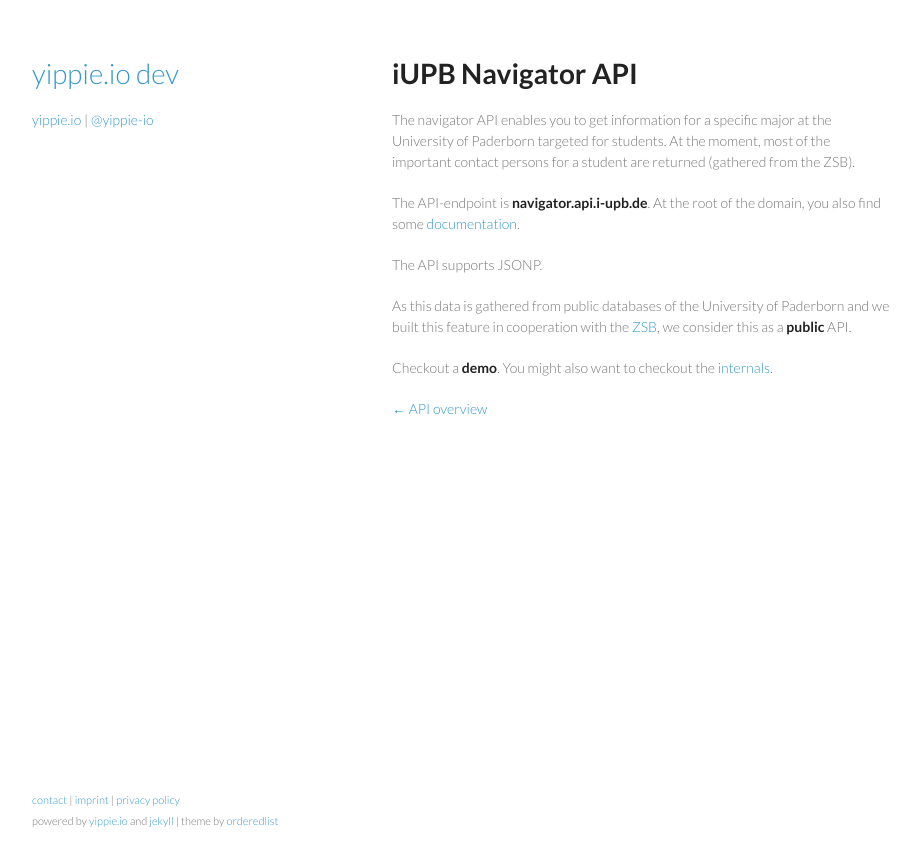
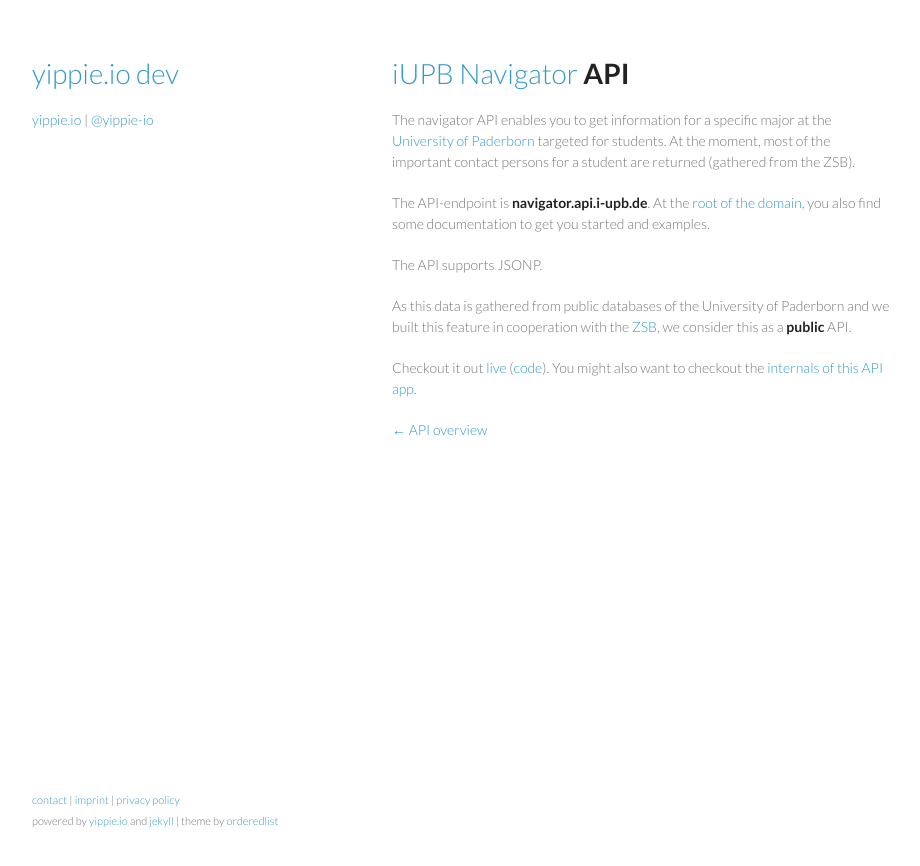
Before and after one commit to yippie-io/yippie-io.github.com, a Jekyll site: the page built from apis.navigator.md, in a window 1280 px wide. Shown: the top 866 px of the page, without its empty margins (178-1098 px from the left). Built offline with Jekyll 4.4.1, drawn with Linux system fonts in a browser that asks for light colours.

```diff
--- a/apis.navigator.md
+++ b/apis.navigator.md
@@ -3,16 +3,16 @@ layout: page
 title: Navigator - APIs
 ---
 
-iUPB Navigator API
+[iUPB Navigator](http://www.i-upb.de/pages/navigator) API
 ==================
-The navigator API enables you to get information for a specific major at the University of Paderborn targeted for students. At the moment, most of the important contact persons for a student are returned (gathered from the ZSB).
+The navigator API enables you to get information for a specific major at the [University of Paderborn](http://www.upb.de) targeted for students. At the moment, most of the important contact persons for a student are returned (gathered from the ZSB).
 
-The API-endpoint is [**navigator.api.i-upb.de**](http://navigator.api.i-upb.de). At the root of the domain, you also find some [documentation](http://navigator.api.i-upb.de).
+The API-endpoint is [**navigator.api.i-upb.de**](http://navigator.api.i-upb.de). At the [root of the domain](http://navigator.api.i-upb.de), you also find some documentation to get you started and examples.
 
 The API supports JSONP.
 
 As this data is gathered from public databases of the University of Paderborn and we built this feature in cooperation with the [ZSB](http://zsb.upb.de), we consider this as a **public** API.
 
-Checkout a [**demo**](http://www.i-upb.de/pages/navigator). You might also want to checkout the [internals](https://github.com/yippie-io/iupb_navigator).
+Checkout it out [live](http://www.i-upb.de/pages/navigator) ([code](https://github.com/yippie-io/iUPB/blob/master/app/assets/javascripts/pages_navigator.js.coffee)). You might also want to checkout the [internals of this API app](https://github.com/yippie-io/iupb_navigator).
 
 [← API overview](/apis.html)
```
Also changed, not shown: apis.md (+6 -2 lines).
